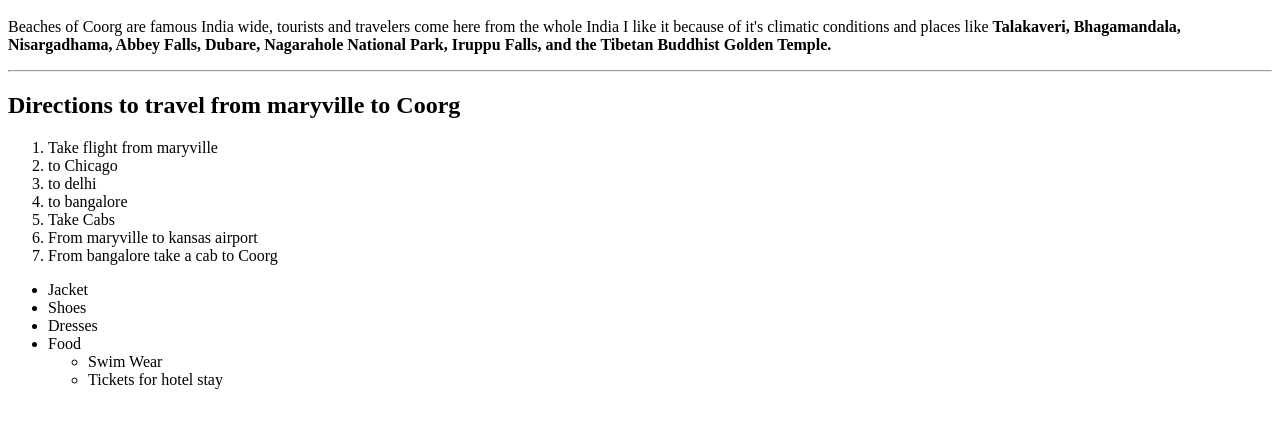
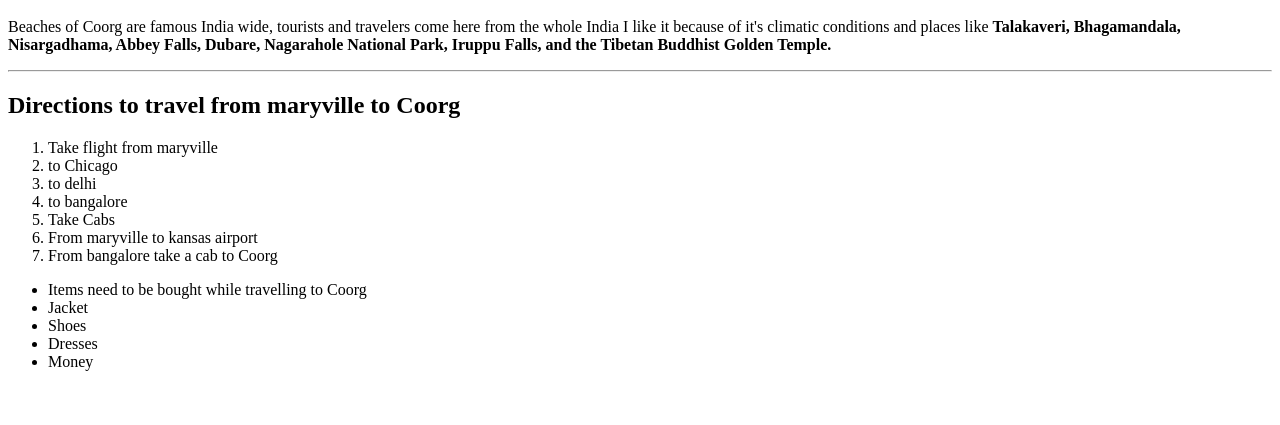
Before and after one commit to 44-563-WebApps-F21/webapps-f21-assignment-3-Shivamkls96, a plain HTML site: page index.html in a window 1280 px wide. Shown: the part 101-526 px from the top of the page. Drawn offline with Linux system fonts and the light colour scheme.

Commit message:
Items to be bought for visiting coorg

```diff
--- a/index.html
+++ b/index.html
@@ -32,12 +32,9 @@
 </ol>
 
 <ul>
+    <li> Items need to be bought while travelling to Coorg </li>
     <li> Jacket</li>
     <li> Shoes</li>
     <li> Dresses</li>
-    <li>Food</li>
-    <ul>
-        <li>Swim Wear</li>
-        <li>Tickets for hotel stay </li>
-    </ul>
+    <li> Money </li>
 </ul>
```
